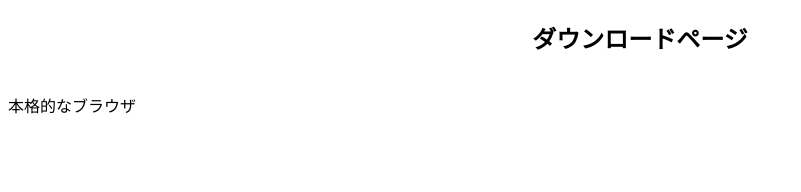
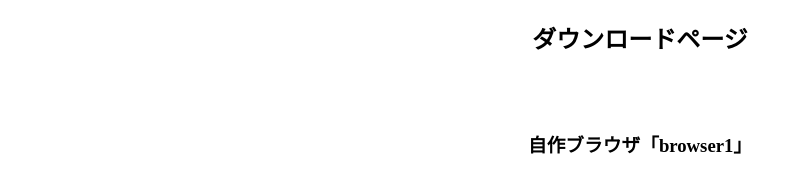
Before and after one commit to iakama/da-waweb, a plain HTML site: page download.html in a window 1280 px wide. Shown: the whole page, without its empty margins (0-801 px from the left). Drawn offline with Linux system fonts and the light colour scheme.

Commit message:
Add files via upload

```diff
--- a/download.html
+++ b/download.html
@@ -2,6 +2,7 @@
 <html>
     <title>download</title>
     <h2 style="text-align:center">ダウンロードページ</h2>
-    <br>本格的なブラウザ<br>
+    <br><br>
+    <h3 style="text-align:center">自作ブラウザ「browser1」</h3>
 
 </html>
```
